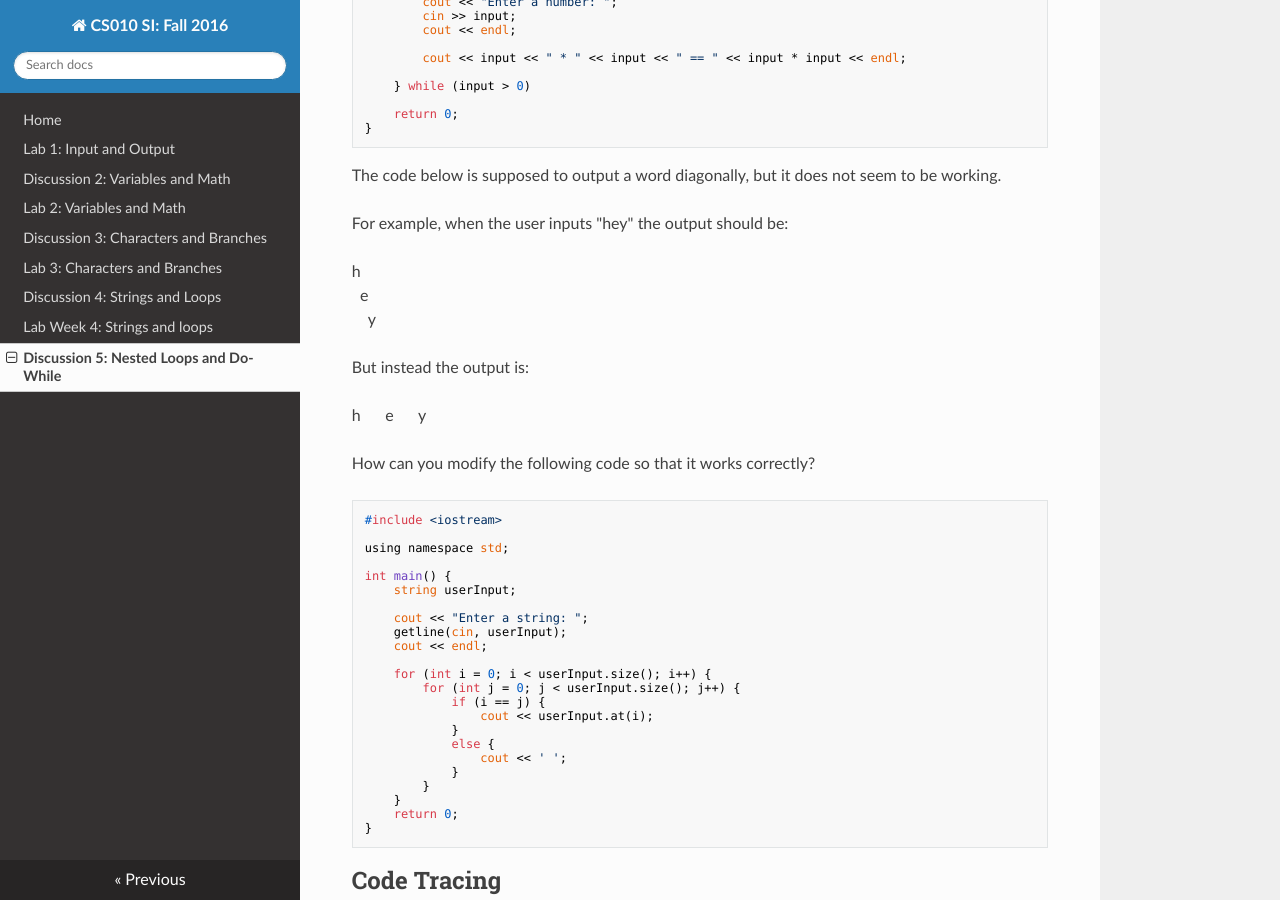
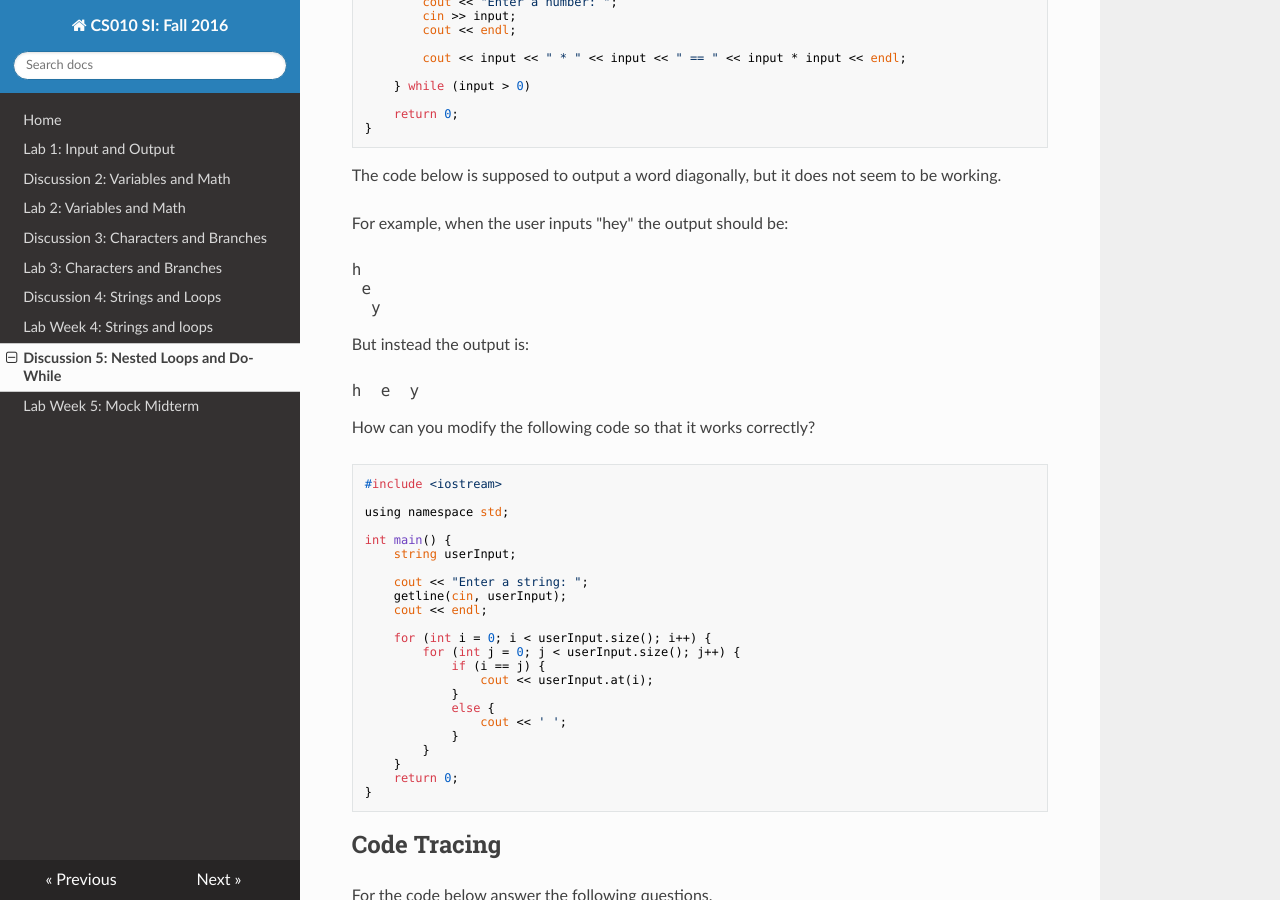
Before and after one commit to cs-si-ucr/cs10, an MkDocs documentation site: the page built from docs/dis05.md, in a window 1280 px wide and 900 px high, scrolled down 749 px. Built offline with MkDocs 1.6.1, drawn with Linux system fonts in a browser that asks for light colours; nearby versions of some CDN libraries; old or Windows-style settings are respelled for this version of MkDocs.

Commit message:
w5 materials

```diff
--- a/docs/dis05.md
+++ b/docs/dis05.md
@@ -49,13 +49,17 @@ The code below is supposed to output a word diagonally, but it does not seem to
 
 For example, when the user inputs "hey" the output should be:
 
-h<br>
-&nbsp;&nbsp;e<br>
-&nbsp;&nbsp;&nbsp;&nbsp;y<br>
+<pre>
+h
+ e
+  y
+</pre>
 
 But instead the output is:
 
-h&nbsp;&nbsp;&nbsp;&nbsp;&nbsp;&nbsp;e&nbsp;&nbsp;&nbsp;&nbsp;&nbsp;&nbsp;y
+<pre>
+h  e  y
+</pre>
 
 How can you modify the following code so that it works correctly?
 
--- a/mkdocs.yml
+++ b/mkdocs.yml
@@ -9,7 +9,7 @@ pages:
     - [dis04.md, "Discussion 4: Strings and Loops"]
     - [lab04.md, "Lab Week 4: Strings and loops"]
     - [dis05.md, "Discussion 5: Nested Loops and Do-While"]
-    #- [lab05.md, "Lab Week 5: Nested Loops and Do-While"]
+    - [lab05.md, "Lab Week 5: Mock Midterm"]
     #- [dis06.md, "Discussion 6: Midterm Preparation"]
     #- [lab06.md, "Lab Week 6: Randomness"]
     #- [dis07.md, "Discussion 7: Functions"]
```
Also changed, not shown: docs/lab05.md (+9 -0 lines).
